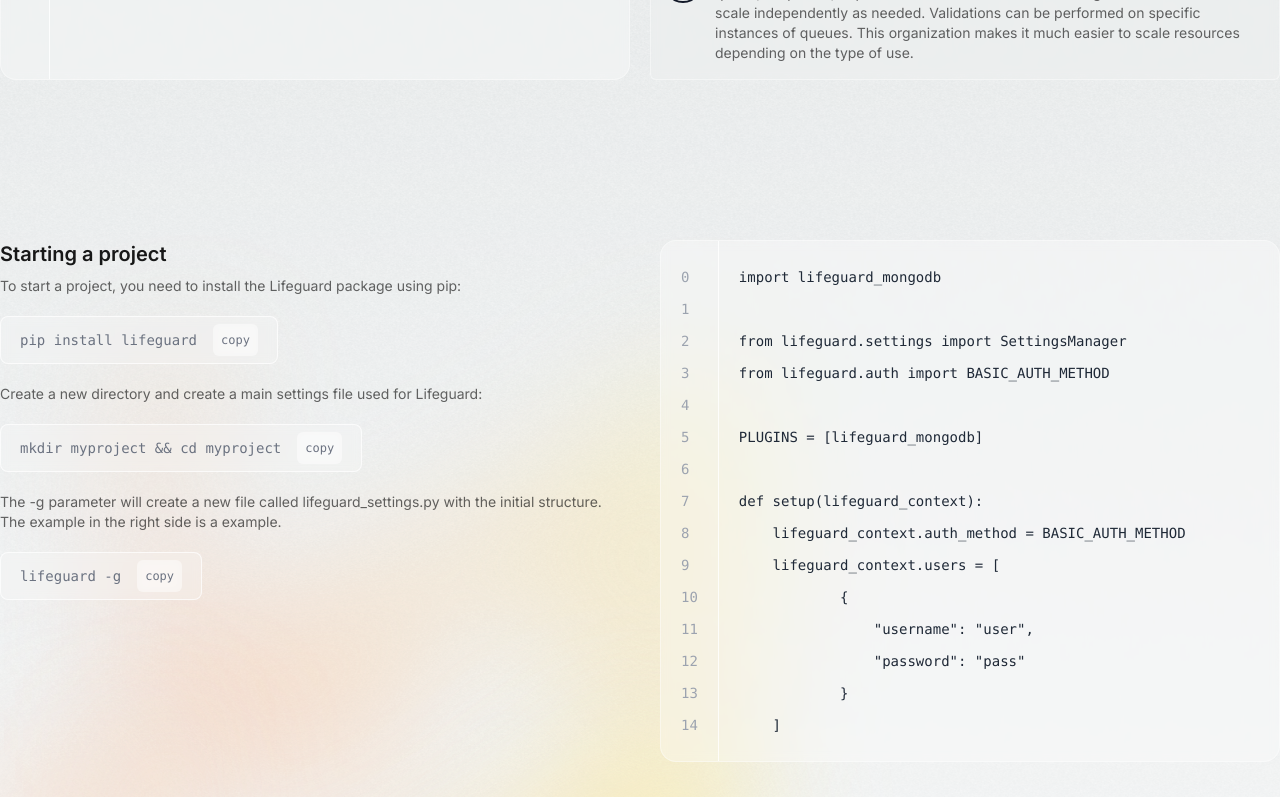
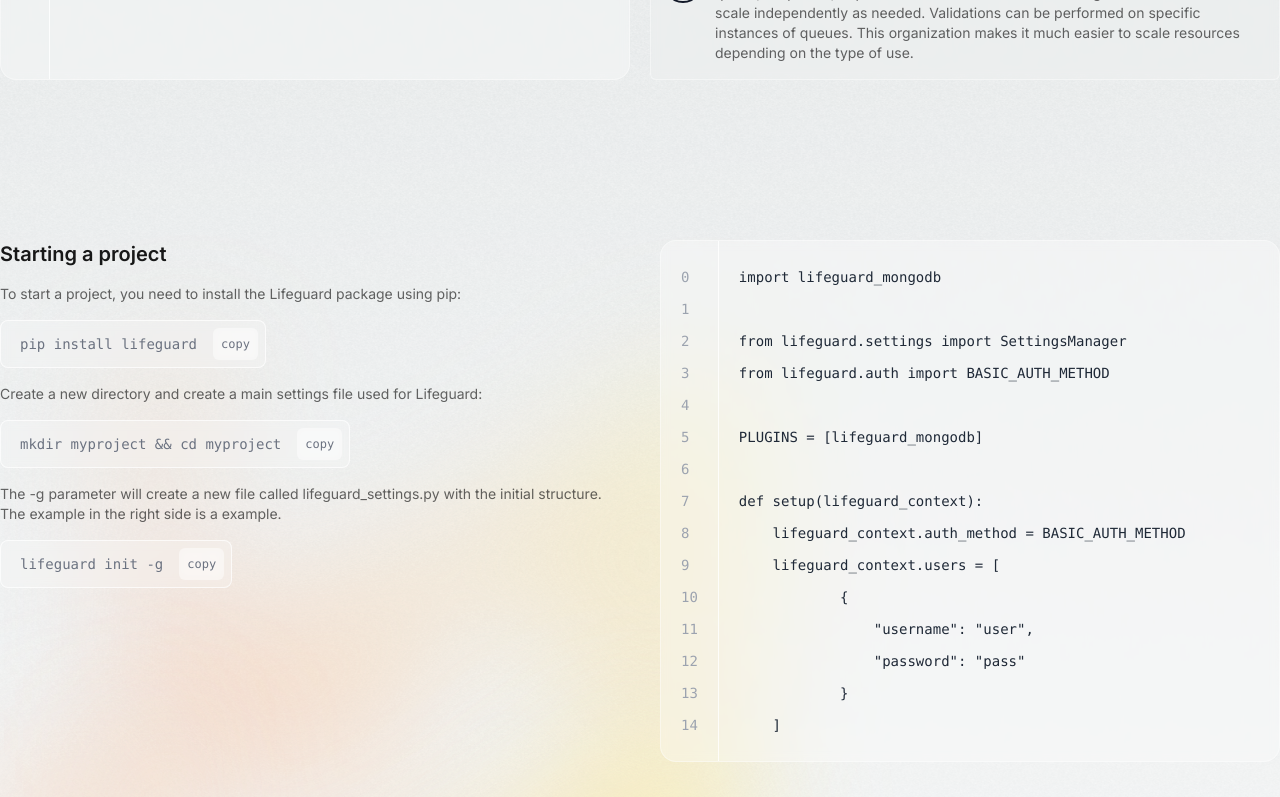
Before and after one commit to LifeguardSystem/lifeguard-landing, a Next.js app: page / in a window 1280 px wide. Shown: the part 1294-2091 px from the top of the page. Built offline with nearby package versions, Linux system fonts and the light colour scheme.

Commit message:
feat: create copyable field component

```diff
--- /dev/null
+++ b/src/components/molecules/copyable-field.tsx
@@ -0,0 +1,14 @@
+export default function CopyableField({ content }: CopyableFieldProps) {
+    return (
+        <div className="hidden md:inline-flex items-center backdrop-blur-sm rounded-lg bg-gray-10 pl-5 pr-2 py-2 text-sm font-medium font-mono text-gray-500 ring-1 ring-inset ring-white/70 bg-white/20 box-border">
+            {content}
+            <span className="text-xs bg-white/40 px-2 py-2 ml-4 backdrop-blur-sm rounded-md cursor-pointer box-border" onClick={() => navigator.clipboard.writeText(content)}>
+                copy
+            </span>
+        </div>
+    )
+}
+
+type CopyableFieldProps = {
+    content: string
+}
--- a/src/components/organisms/hero/hero.tsx
+++ b/src/components/organisms/hero/hero.tsx
@@ -1,4 +1,6 @@
 'use client'
+
+import CopyableField from "@/components/molecules/copyable-field"
 
 
 
@@ -35,12 +37,7 @@ def setup(lifeguard_context):
                     <h2 className="text-md md:text-lg text-gray-900">Quickly create scripts to perform validations to monitor systems, applications or infrastructure. Easily take action when behavior changes or when a problem is detected!</h2>
 
                     <div className="flex gap-4 justify-center">
-                        <span className="hidden md:inline-flex items-center backdrop-blur-sm rounded-lg bg-gray-10 px-5 py-2 text-sm font-medium font-mono text-gray-500 ring-1 ring-inset ring-white/70 bg-white/20 box-border">
-                            pip install lifeguard
-                            <span className="text-xs bg-white/40 px-2 py-2 ml-4 backdrop-blur-sm rounded-md cursor-pointer box-border" onClick={() => navigator.clipboard.writeText('pip install lifeguard')}>
-                                copy
-                            </span>
-                        </span>
+                        <CopyableField content="pip install lifeguard" />
                     </div>
                 </div>
 
--- a/src/components/organisms/how-to/how-to.tsx
+++ b/src/components/organisms/how-to/how-to.tsx
@@ -1,5 +1,7 @@
 
 'use client'
+
+import CopyableField from "@/components/molecules/copyable-field"
 
 export default function HowTo() {
     const code = `import lifeguard_mongodb
@@ -26,27 +28,12 @@ def setup(lifeguard_context):
             <div className="grid grid-cols-2 gap-10">
                 <div className="col-span-1">
                     <h5 className="text-black/90 font-semibold text-xl">Starting a project</h5>
-                    <p className="text-sm text-black/60 mt-2">To start a project, you need to install the Lifeguard package using pip:</p>
-                    <span className="inline-flex items-center backdrop-blur-sm rounded-lg bg-gray-10 px-5 py-2 text-sm font-medium font-mono text-gray-500 ring-1 ring-inset ring-white/70 bg-white/20 box-border my-5">
-                        pip install lifeguard
-                        <span className="text-xs bg-white/40 px-2 py-2 ml-4 backdrop-blur-sm rounded-md cursor-pointer box-border" onClick={() => navigator.clipboard.writeText('pip install lifeguard')}>
-                            copy
-                        </span>
-                    </span>
-                    <p className="text-sm text-black/60">Create a new directory and create a main settings file used for Lifeguard:</p>
-                    <span className="inline-flex items-center backdrop-blur-sm rounded-lg bg-gray-10 px-5 py-2 text-sm font-medium font-mono text-gray-500 ring-1 ring-inset ring-white/70 bg-white/20 box-border my-5">
-                        mkdir myproject && cd myproject
-                        <span className="text-xs bg-white/40 px-2 py-2 ml-4 backdrop-blur-sm rounded-md cursor-pointer box-border" onClick={() => navigator.clipboard.writeText('mkdir myproject && cd myproject')}>
-                            copy
-                        </span>
-                    </span>
-                    <p className="text-sm text-black/60">The -g parameter will create a new file called lifeguard_settings.py with the initial structure. The example in the right side is a example.</p>
-                    <span className="inline-flex items-center backdrop-blur-sm rounded-lg bg-gray-10 px-5 py-2 text-sm font-medium font-mono text-gray-500 ring-1 ring-inset ring-white/70 bg-white/20 box-border my-5">
-                        lifeguard -g
-                        <span className="text-xs bg-white/40 px-2 py-2 ml-4 backdrop-blur-sm rounded-md cursor-pointer box-border" onClick={() => navigator.clipboard.writeText('lifeguard -g')}>
-                            copy
-                        </span>
-                    </span>
+                    <p className="text-sm text-black/60 my-4">To start a project, you need to install the Lifeguard package using pip:</p>
+                    <CopyableField content="pip install lifeguard" />
+                    <p className="text-sm text-black/60 my-4">Create a new directory and create a main settings file used for Lifeguard:</p>
+                    <CopyableField content="mkdir myproject && cd myproject" />
+                    <p className="text-sm text-black/60 my-4">The -g parameter will create a new file called lifeguard_settings.py with the initial structure. The example in the right side is a example.</p>
+                    <CopyableField content="lifeguard init -g" />
                 </div>
 
 
```
